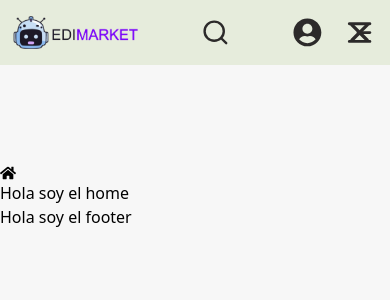
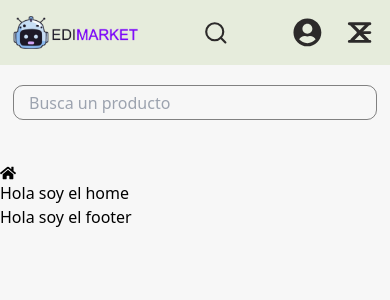
Before and after one commit to SebastianHernandez0/edimarket-2, a React (Vite) app in the folder Frontend/: page / in a window 390 px wide. Shown: the top 300 px of the page. Built offline with nearby package versions, Linux system fonts and the light colour scheme.

Commit message:
Creando estado para controlar la búsqueda en mobile first

```diff
--- a/Frontend/src/components/navbar/Navbar.jsx
+++ b/Frontend/src/components/navbar/Navbar.jsx
@@ -3,8 +3,25 @@ import { FiSearch } from "react-icons/fi";
 import { FaUserCircle } from "react-icons/fa";
 import { CgMenuRightAlt } from "react-icons/cg";
 import { IoClose } from "react-icons/io5";
+import { useEffect, useState } from "react";
 
 export function Navbar() {
+  const [openSearchBar, setOpenSearchBar] = useState(false);
+
+  const handleOpenSearchBar = () => {
+    setOpenSearchBar(!openSearchBar);
+  };
+
+  useEffect(() => {
+    const searchBar = document.querySelector(".navbar__search__input");
+
+    if (openSearchBar) {
+      searchBar.classList.add("searchInputActive");
+    } else {
+      searchBar.classList.remove("searchInputActive");
+    }
+  }, [openSearchBar]);
+
   return (
     <nav className="navbar__container shadow-sm">
       <div className="navbar__logo__container">
@@ -14,8 +31,15 @@ export function Navbar() {
           alt=""
         />
         <div className="navbar__search__container">
-          <input className="navbar__search__input" type="text" />
-          <FiSearch className="navbar__search__icon" />
+          <input
+            placeholder="Busca un producto"
+            className="navbar__search__input"
+            type="text"
+          />
+          <FiSearch
+            onClick={handleOpenSearchBar}
+            className="navbar__search__icon"
+          />
         </div>
         <div className="navbar__user__container">
           <div className="navbar__user__icons__container">
--- a/Frontend/src/components/navbar/navbar.css
+++ b/Frontend/src/components/navbar/navbar.css
@@ -7,6 +7,7 @@
   background-color: var(--navbarColor);
 }
 .navbar__logo__container {
+  position: relative;
   width: 100%;
   display: flex;
   align-items: center;
@@ -17,22 +18,27 @@
   cursor: pointer;
   width: 125px;
 }
-.navActive {
-  display: none;
-}
 .navbar__search__container {
   display: flex;
   align-items: center;
 }
 .navbar__search__icon {
   cursor: pointer;
-  font-size: 1.8rem;
+  font-size: 1.6rem;
   color: var(--dark_2);
 }
 .navbar__search__input {
-  border-radius: 30px;
+  padding: 0 15px;
+  left: 0;
+  top: 200%;
+  height: 35px;
+  width: 100%;
+  position: absolute;
+  border-radius: 10px;
   background: transparent;
   border: 1px solid #0000007a;
+}
+.searchInputActive {
   display: none;
 }
 .navbar__search__input:focus {
--- a/Frontend/src/pages/home/home.css
+++ b/Frontend/src/pages/home/home.css
@@ -1,4 +1,3 @@
 .home__container {
-  background-color: var(--backgroundHomeColor);
   margin-top: 100px;
 }
```
